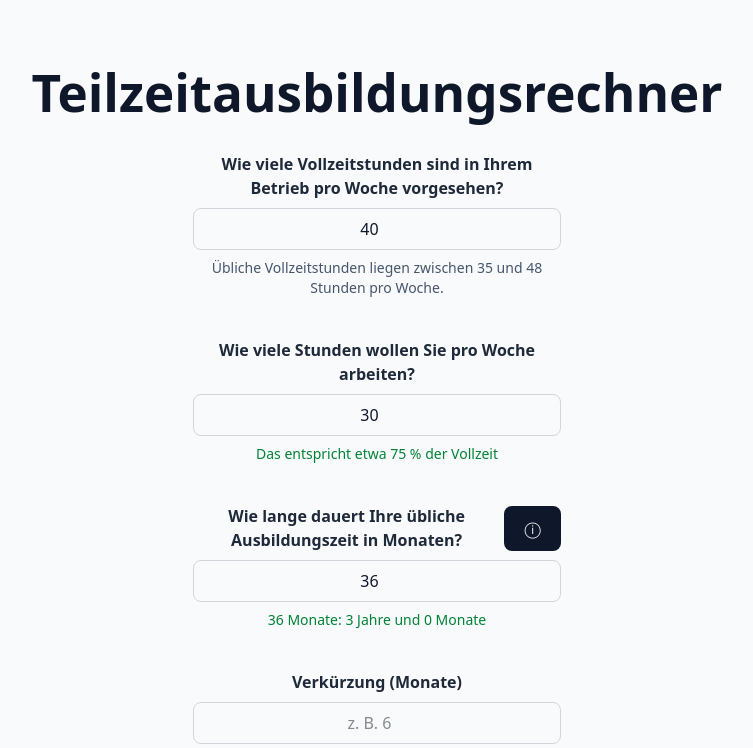
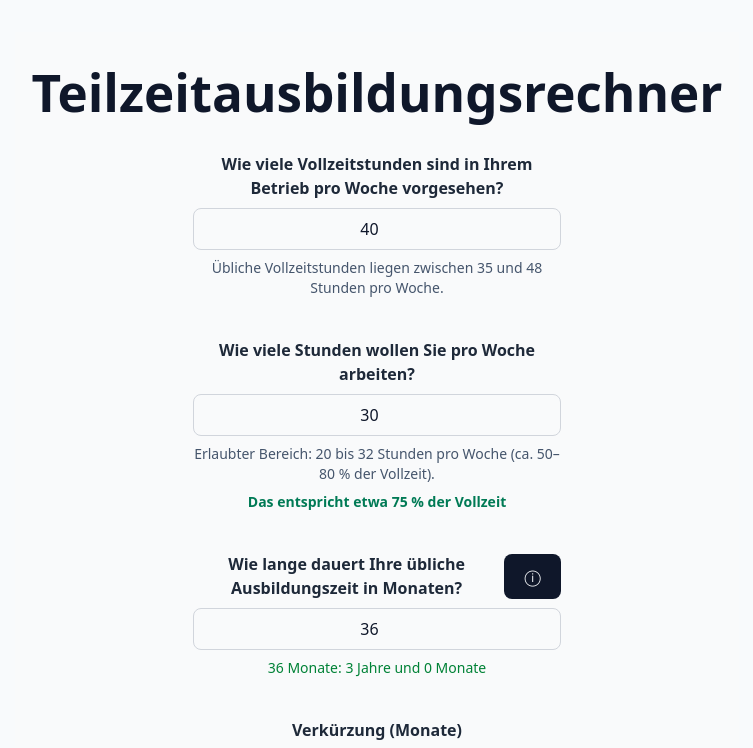
Before and after one commit to HadiDoBronxs/Teilzeitausbildungsrechner, a React (Vite) app: page / in a window 1280 px wide. Shown: the top 748 px of the page, without its empty margins (263-1016 px from the left). Built offline with nearby package versions, Linux system fonts and the light colour scheme.

Commit message:
Text bei teilzeitstunden als Barrierefreiheit

```diff
--- a/src/components/ParttimeHoursInput.jsx
+++ b/src/components/ParttimeHoursInput.jsx
@@ -3,6 +3,7 @@ import { useTranslation } from "react-i18next";
 
 export const PARTTIME_INPUT_NAME = "parttime-hours-input";
 export const PARTTIME_ERROR_ID = `${PARTTIME_INPUT_NAME}-error`;
+export const PARTTIME_HELP_ID = `${PARTTIME_INPUT_NAME}-help`;
 
 /**
  * Compute part-time bounds as 50% .. 80% of fulltimeHours.
@@ -93,6 +94,11 @@ export default function ParttimeHoursInput({
     }
   }, [computedMin, computedMax]); // run when bounds change
 
+  const describedBy = [PARTTIME_HELP_ID];
+  if (!isValid) {
+    describedBy.push(PARTTIME_ERROR_ID);
+  }
+
   return (
     <div className="flex flex-col gap-2 w-full max-w-sm mx-auto p-2">
       <label
@@ -114,11 +120,15 @@ export default function ParttimeHoursInput({
         value={hours}
         onChange={(e) => setHours(e.target.value)}
         aria-invalid={!isValid}
-        aria-describedby={PARTTIME_ERROR_ID}
+        aria-describedby={describedBy.join(" ")}
         className={`border rounded-lg p-2 text-center focus:outline-none focus:ring-2 focus:ring-blue-500 ${
           !isValid ? "border-red-500" : "border-gray-300"
         }`}
       />
+
+      <p id={PARTTIME_HELP_ID} className="text-sm text-slate-600">
+        Erlaubter Bereich: {computedMin} bis {computedMax} Stunden pro Woche (ca. 50–80 % der Vollzeit).
+      </p>
 
       {!isValid && (
         <p
@@ -135,11 +145,12 @@ export default function ParttimeHoursInput({
       )}
 
       {showFactorInfo && (
-        <p
-          className={`text-sm font-medium ${
-            meetsMinFactor ? "text-green-700" : "text-red-600"
+        <div
+          role="status"
+          aria-live="polite"
+          className={`text-sm font-semibold ${
+            meetsMinFactor ? "text-emerald-700" : "text-red-700"
           }`}
-          aria-live="polite"
         >
           {meetsMinFactor
             ? t("parttimeHours.factorText", {
@@ -148,7 +159,7 @@ export default function ParttimeHoursInput({
                 ),
               })
             : t("parttimeHours.factorError")}
-        </p>
+        </div>
       )}
     </div>
   );
```
